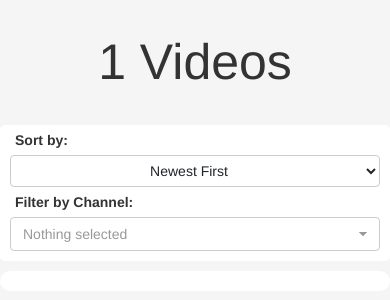
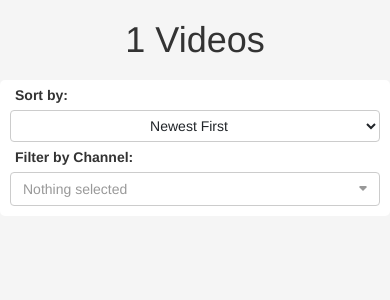
Before and after one commit to JackTylerIsReallyCool/ComprehensibleInput, a Flask app: page /browse/1 in a window 390 px wide. Shown: the top 300 px of the page. Run offline with Flask 3, Linux system fonts and the light colour scheme; some libraries are stand-ins or nearby versions.

Commit message:
Fixed grid issues and improved ui

```diff
--- a/templates/base.html
+++ b/templates/base.html
@@ -20,7 +20,7 @@
     <!-- (Optional) Latest compiled and minified JavaScript translation files -->
 </head>
 <body>
-    <header class="text-center py-4">
+    <header class="text-center">
         {% block header %}
         {% endblock %}
     </header>
--- a/templates/browse.html
+++ b/templates/browse.html
@@ -1,7 +1,7 @@
 {% extends "base.html" %}
 
 {% block header %}
-<h2 class="text-center">{{ language }} Videos</h2>
+<h1 class="">{{ language }} Videos</h1>
 {% endblock %}
 
 {% block content %}
@@ -41,8 +41,12 @@
     {% endfor %}
 </div>
 <style>
-    h2 {
-        font-size: 5rem;
+    .container {
+        padding: 0;
+    }
+
+    h1 {
+
     }
 
     a {
@@ -75,11 +79,8 @@
 
     .video-grid {
         display: grid;
-        grid-template-columns: repeat(4, 1fr);
+        grid-template-columns: repeat(auto-fit, minmax(250px, 1fr));
         gap: 20px;
-        background-color: white;
-        padding: 2rem;
-        border-radius: 15px;
     }
 
     .video-item {
@@ -108,47 +109,21 @@
     }
 
     /* Media Queries for Responsiveness */
-    @media (max-width: 1200px) {
-        .video-grid {
-            grid-template-columns: repeat(3, 1fr);
-        }
-    }
-
-    @media (max-width: 992px) {
-        .video-grid {
-            grid-template-columns: repeat(2, 1fr);
-        }
-    }
-
     @media (max-width: 768px) {
-        .video-grid {
-            grid-template-columns: repeat(1, 1fr);
-        }
 
         .options-bar .sort-order,
         .options-bar .channel-filter {
             flex: 1 1 100%;
         }
 
-        .video-title {
-            font-size: 0.9rem;
-        }
-
-        .channel-title {
-            font-size: 0.8rem;
-        }
     }
 
     @media (max-width: 576px) {
         .video-grid {
-            padding: 1rem;
-            gap: 10px;
-        }
-
-        .video-item {
-            box-shadow: none;
+            grid-template-columns: 1fr;
         }
     }
+
 </style>
 <script>
     document.addEventListener('DOMContentLoaded', function () {
```
Also changed, not shown: templates/homepage.html (+8 -2 lines).
